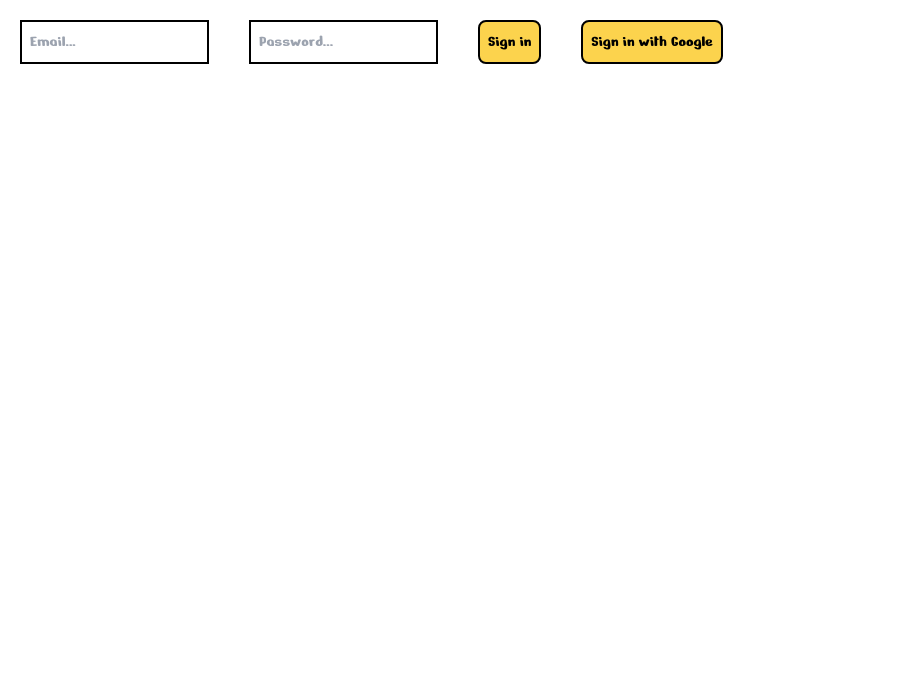
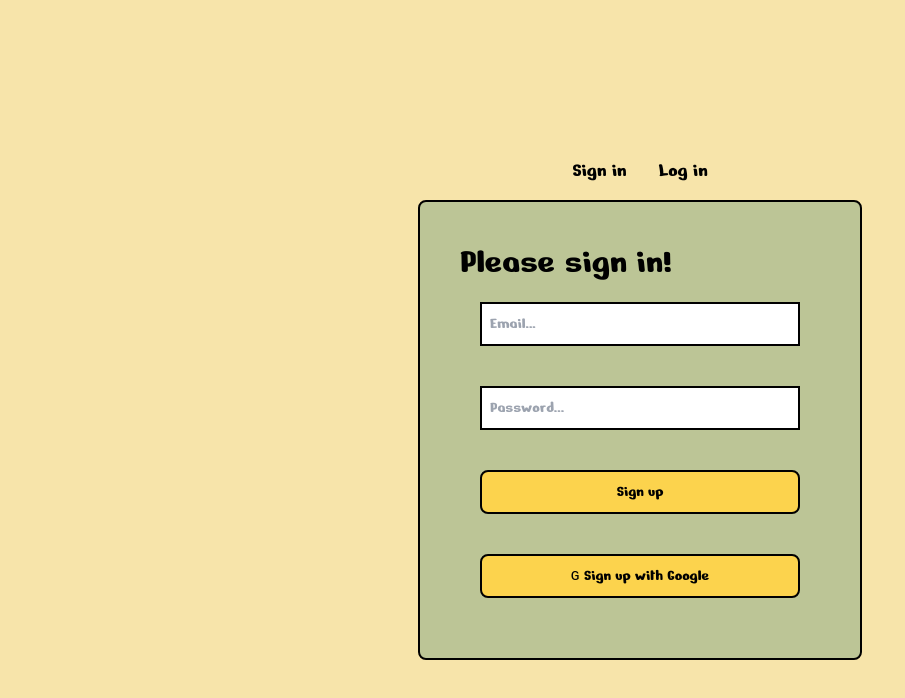
Before and after one commit to MoviaQ/pomidoro, a React (Vite) app in the folder pomidoro/: page / in a window 1280 px wide. Shown: the top 698 px of the page, without its empty margins (0-905 px from the left). Built offline with nearby package versions, Linux system fonts and the light colour scheme; no server answers.

Commit message:
Added login and electron
We can now open our app in electron, and login with google and email and password

```diff
--- /dev/null
+++ b/pomidoro/src/components/auth/LogIn.jsx
@@ -0,0 +1,52 @@
+import { useState } from "react";
+import { auth, googleProvider } from "../../../config/firebase";
+import {
+  signInWithEmailAndPassword,
+  signInWithPopup,
+} from "firebase/auth";
+
+import YellowButton from "../ReUsableComponents/YellowButton";
+
+function LogIn() {
+  const [email, setEmail] = useState("");
+  const [password, setPassword] = useState("");
+
+  const signIn = async () => {
+    try {
+      await signInWithEmailAndPassword(auth, email, password);
+    } catch (err) {
+      console.error(err);
+    }
+  };
+
+  const signInWithGoogle = async () => {
+    try {
+      await signInWithPopup(auth, googleProvider);
+    } catch (err) {
+      console.error(err);
+    }
+  };
+
+  return (
+    <div className="flex flex-col mx-auto w1/2 bg-primary-ligth-orange p-10 border-black border-2 rounded-lg">
+      <h2 className="text-4xl"> Please log in!</h2>
+      <input
+        type="text"
+        onChange={(e) => setEmail(e.target.value)}
+        placeholder="Email..."
+        className="p-2 m-5 border-2 border-black w-80"
+      />
+      <input
+        type="password"
+        onChange={(e) => setPassword(e.target.value)}
+        placeholder="Password..."
+        className="p-2 m-5 border-2 border-black "
+      />
+
+      <YellowButton text="Log in" func={signIn} />
+      <YellowButton text="Log in with Google" func={signInWithGoogle} />
+    </div>
+  );
+}
+
+export default LogIn;
--- a/pomidoro/src/components/auth/SingIn.jsx
+++ b/pomidoro/src/components/auth/SignUp.jsx
@@ -7,7 +7,7 @@ import {
 
 import YellowButton from "../ReUsableComponents/YellowButton";
 
-function SignIn() {
+function SignUp() {
   const [email, setEmail] = useState("");
   const [password, setPassword] = useState("");
 
@@ -29,12 +29,13 @@ function SignIn() {
 
 
   return (
-    <div>
+    <div className="flex flex-col mx-auto w1/2 bg-primary-light-green p-10 border-black border-2 rounded-lg">
+        <h2 className="text-4xl"> Please sign in!</h2>
       <input
         type="text"
         onChange={(e) => setEmail(e.target.value)}
         placeholder="Email..."
-        className="p-2 m-5 border-2 border-black "
+        className="p-2 m-5 border-2 border-black w-80"
       />
       <input
         type="password"
@@ -43,12 +44,15 @@ function SignIn() {
         className="p-2 m-5 border-2 border-black "
       />
 
-      <YellowButton text="Sign in" func={signIn} />
-      <YellowButton text="Sign in with Google" func={signInWithGoogle} />
+      <YellowButton text="Sign up" func={signIn} />
+      <YellowButton text="
+      ɢ
+      Sign up with Google" func={signInWithGoogle} />
 
 
     </div>
   );
 }
 
-export default SignIn;
+export default SignUp
+;
--- a/pomidoro/src/components/auth/auth.jsx
+++ b/pomidoro/src/components/auth/auth.jsx
@@ -1,13 +1,31 @@
-import SignIn from "./SingIn";
+import { useState } from 'react';
+import SignIn from './SignUp';
+import LogIn from './LogIn';
 
 function Auth() {
+  const [authMethod, setAuthMethod] = useState("signIn"); // "signIn" lub "logIn"
+  const [isTransitioning, setIsTransitioning] = useState(false);
 
+  function handleSwitch(newMethod) {
+    setIsTransitioning(true); // Ustawienie flagi do rozpoczęcia animacji zanikania
 
+    setTimeout(() => {
+      setAuthMethod(newMethod); // Po zakończeniu animacji zmieniamy komponent
+      setIsTransitioning(false); // Wyłączamy flagę po zakończeniu animacji
+    }, 300); // Czas animacji (dopasowany do `duration-300`)
+  }
 
   return (
-    <div>
-      <SignIn />
-    </div>
+    <main className="flex flex-col items-center justify-center h-screen bg-primary-ligth-yellow">
+      <div>
+        <button className="text-xl m-2 p-2 hover:text-gray-700" onClick={() => handleSwitch("signIn")}>Sign in</button>
+        <button className="text-xl m-2 p-2 hover:text-gray-700" onClick={() => handleSwitch("logIn")}>Log in</button>
+      </div>
+
+      <div className={`transition-all duration-300 transform ${isTransitioning ? 'scale-90 opacity-0' : 'scale-100 opacity-100'}`}>
+        {authMethod === "signIn" ? <SignIn /> : <LogIn />}
+      </div>
+    </main>
   );
 }
 
--- /dev/null
+++ b/pomidoro/src/main.js
@@ -0,0 +1,33 @@
+const { app, BrowserWindow } = require("electron");
+const path = require("path");
+
+function createWindow() {
+  const mainWindow = new BrowserWindow({
+    width: 1200,
+    height: 1000,
+    webPreferences: {
+      contextIsolation: true,
+      nodeIntegration: false,
+      worldSafeExecuteJavaScript: true,
+    },
+  });
+
+  // Załaduj stronę z Vite
+  mainWindow.loadURL("http://localhost:5174");
+}
+
+app.whenReady().then(() => {
+  createWindow();
+
+  app.on("activate", () => {
+    if (BrowserWindow.getAllWindows().length === 0) {
+      createWindow();
+    }
+  });
+});
+
+app.on("window-all-closed", () => {
+  if (process.platform !== "darwin") {
+    app.quit();
+  }
+});
--- a/pomidoro/tailwind.config.js
+++ b/pomidoro/tailwind.config.js
@@ -7,9 +7,9 @@ module.exports = {
     extend: {
       colors: {
         'primary-light-green': "#BCC596",
-        'primary-ligth-orange': "#BCC596",
-        'primary-ligth-yellow': "#BCC596",
-        'primary-heavy-green': "#BCC596",
+        'primary-ligth-orange': "#F4BE82",
+        'primary-ligth-yellow': "#F7E4AA",
+        'primary-heavy-green': "#779C8A",
       },
       fontFamily: {
         'sans': ['Nerko One', 'sans-serif'], // Ustawia Nerko One jako domyślną czcionkę sans
```
Also changed, not shown: pomidoro/package.json (+9 -3 lines), 1 other file (tests, documents, lock files or other folders).
